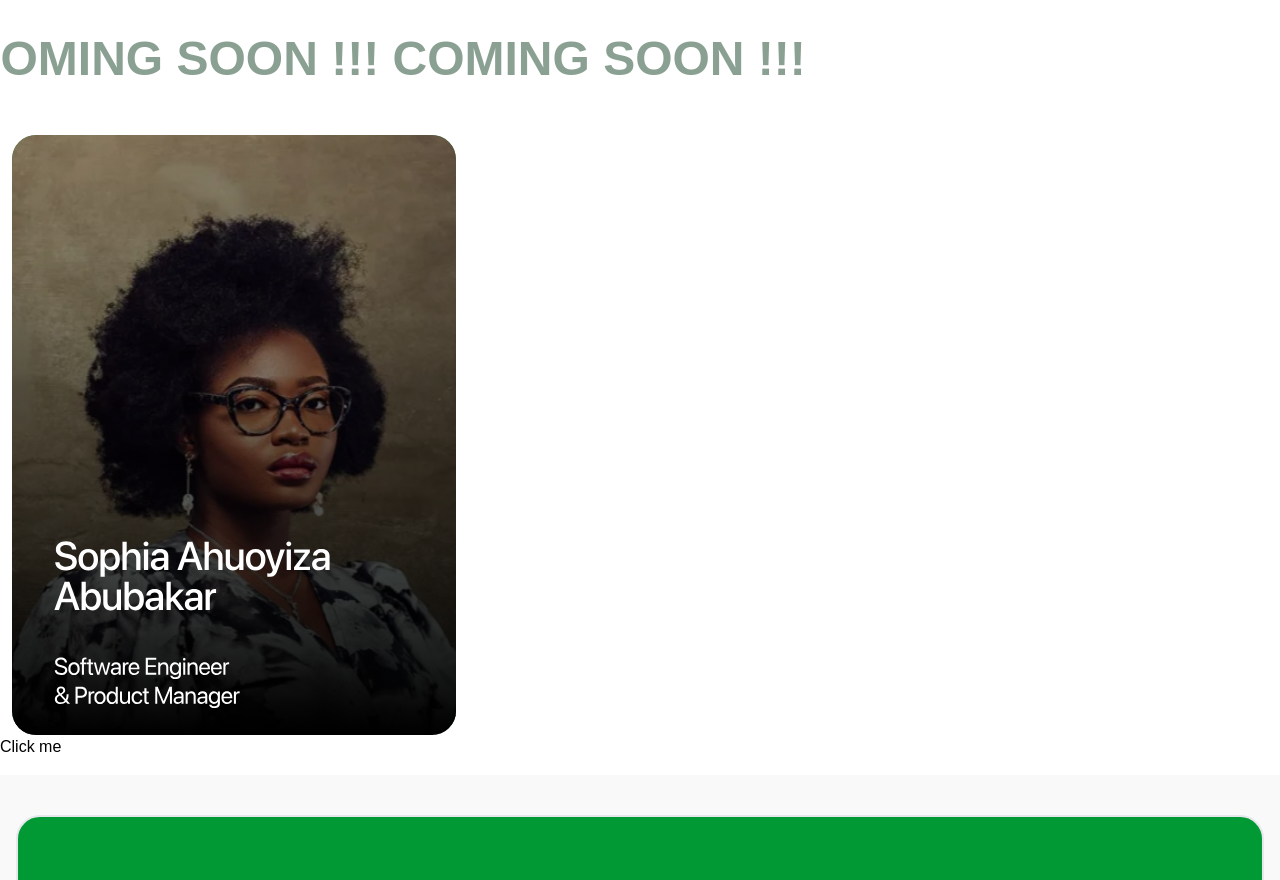
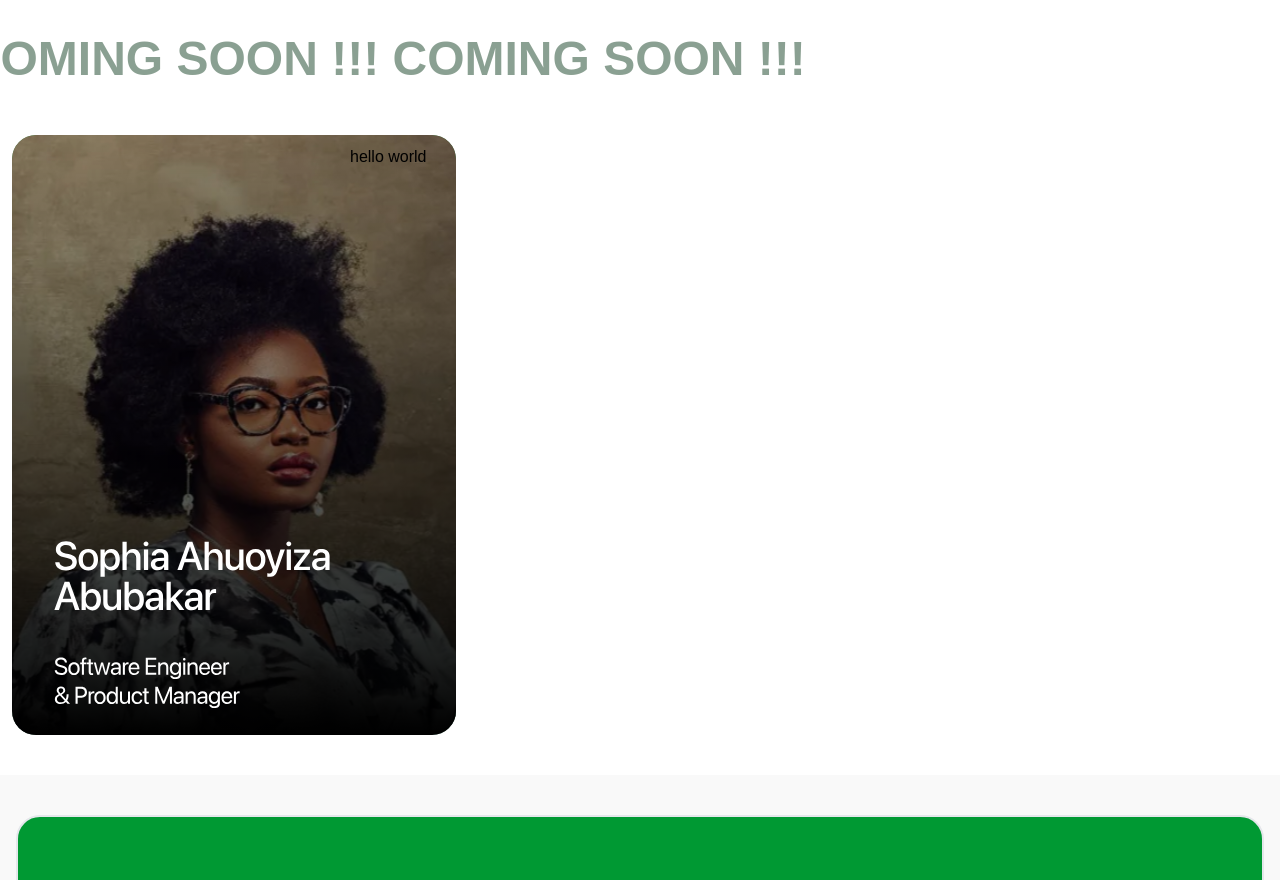
Before and after one commit to juverasworld/dsunnsumit, a Next.js app: page / in a window 1280 px wide. Shown: the part 4020-4900 px from the top of the page. Built offline with nearby package versions, Linux system fonts and the light colour scheme; a web font is replaced by a local one.

Commit message:
organizers page fixes

```diff
--- a/app/globals.css
+++ b/app/globals.css
@@ -79,3 +79,10 @@ text-align: center;
   opacity: 0.7; /* Adjust the opacity as needed */
   /* Add any other styles you want for your inactive color */
 }
+
+
+.abs{
+position: absolute;
+left: 350px;
+top:10px
+}
--- a/app/page.tsx
+++ b/app/page.tsx
@@ -5,6 +5,7 @@ import Image from 'next/image';
 import ImageSlider from '@/component/imageSlider';
 import Footer from '@/component/Footer';
 import Timer from '@/component/Timer';
+import Images from '@/component/image';
 
 
 const Navbar = () => {
@@ -467,7 +468,8 @@ const Navbar = () => {
 
       </section>
       <section id="organizers" className='my-7'>
-        <ImageSlider />
+        {/* <ImageSlider /> */}
+        <Images/>
 
       </section>
 
--- /dev/null
+++ b/component/image.tsx
@@ -0,0 +1,19 @@
+import Image from "next/image"
+import Link from "next/link"
+export default function Images(){
+    return(
+        <div className="">
+            <div className="relative">
+
+                             <Image width="10" height="10" src="/img/sophia.svg" alt="image" className="w-auto relative mx-3" />
+<Link href={"/"} className="abs"> hello world</Link>
+
+
+
+
+
+
+            </div>
+        </div>
+    )
+}
--- a/component/imageSlider.tsx
+++ b/component/imageSlider.tsx
@@ -70,53 +70,45 @@ const ImageSlider: React.FC = () => {
 
 
   return (
+
     <div className="">
-        <div className="relative">
-             <Image width="10" height="10" src="/img/sophia.svg" alt="image" className="w-auto mx-3" />
+<div className="flex items-center justify-center text-[#3E3F96] xl:leading-[80px] my-3 leading-[52.28px] tracking-[-2%] my-5 font-bold xl:text-[72px] text-[48px]">Organizers</div>
+    <div className="ml-16 my-4">
 
-      <button className="absolute top-[10px] right-12 bg-blue-500 text-white p-2 rounded-full">
-        Click me
+    <div ref={sliderRef} className="flex ml-16  pl-10 overflow-x-auto speaker relative">
+      <div className="w-"></div>
+
+    {/* <Image width="10" height="10" src="/img/sophia.svg" alt="image" className="w-auto mx-3 " />
+  <Image width="10" height="10" src="/img/sophia.svg" alt="image" className="w-auto mx-3 " />
+  <Image width="10" height="10" src="/img/godson.svg" alt="image" className="w-auto mx-3 " />
+  <Image width="10" height="10" src="/img/godson.svg" alt="image" className="w-auto mx-3 " />
+  <Image width="10" height="10" src="/img/godson.svg" alt="image" className="w-auto mx-3 " />
+  <Image width="10" height="10" src="/img/godson.svg" alt="image" className="w-auto mx-3 " />
+  <Image width="10" height="10" src="/img/godson.svg" alt="image" className="w-auto mx-3 " /> */}
+      {/* Add your other Image components here */}
+    </div>
+    {/* <div className="flex items-center justify-center my-5">
+    <div className="flex my-2 ">
+          <p className=''>
+            <button className='flex items-center justify-center whitespace-nowrap text-[#009933] border-2 border-[#009933] rounded-3xl  px-[16px] py-[8px] text-[16px] w-[240px] my-2'>
+            Join a community
+            <Image src="/img/green.svg" width="10" height="10" alt="" className='w-auto px-2'/>
+            </button></p>
+        </div>
+    </div> */}
+<div className="flex items-center flex-row my-5 justify-center">
+
+      <button onClick={() => scrollSlider('left')}>
+  <Image width="10" height="10" src="/img/right.svg" alt="image" className="w-auto  mx-2" />
+
       </button>
+      <p className='bg-[#F9F9F9]  mx-5'> 0{currentImage}-15</p>
+      <button onClick={() => scrollSlider('right')}>
+      <Image width="10" height="10" src="/img/left.svg" alt="image" className="w-auto  mx-2" />
+</button>
+</div>
     </div>
     </div>
-//     <div className="">
-// <div className="flex items-center justify-center text-[#3E3F96] xl:leading-[80px] my-3 leading-[52.28px] tracking-[-2%] my-5 font-bold xl:text-[72px] text-[48px]">Organizers</div>
-//     <div className="ml-16 my-4">
-
-//     <div ref={sliderRef} className="flex ml-16  pl-10 overflow-x-auto speaker relative">
-//       <div className="w-"></div>
-
-//     {/* <Image width="10" height="10" src="/img/sophia.svg" alt="image" className="w-auto mx-3 " />
-//   <Image width="10" height="10" src="/img/sophia.svg" alt="image" className="w-auto mx-3 " />
-//   <Image width="10" height="10" src="/img/godson.svg" alt="image" className="w-auto mx-3 " />
-//   <Image width="10" height="10" src="/img/godson.svg" alt="image" className="w-auto mx-3 " />
-//   <Image width="10" height="10" src="/img/godson.svg" alt="image" className="w-auto mx-3 " />
-//   <Image width="10" height="10" src="/img/godson.svg" alt="image" className="w-auto mx-3 " />
-//   <Image width="10" height="10" src="/img/godson.svg" alt="image" className="w-auto mx-3 " /> */}
-//       {/* Add your other Image components here */}
-//     </div>
-//     {/* <div className="flex items-center justify-center my-5">
-//     <div className="flex my-2 ">
-//           <p className=''>
-//             <button className='flex items-center justify-center whitespace-nowrap text-[#009933] border-2 border-[#009933] rounded-3xl  px-[16px] py-[8px] text-[16px] w-[240px] my-2'>
-//             Join a community
-//             <Image src="/img/green.svg" width="10" height="10" alt="" className='w-auto px-2'/>
-//             </button></p>
-//         </div>
-//     </div> */}
-// <div className="flex items-center flex-row my-5 justify-center">
-
-//       <button onClick={() => scrollSlider('left')}>
-//   <Image width="10" height="10" src="/img/right.svg" alt="image" className="w-auto  mx-2" />
-
-//       </button>
-//       <p className='bg-[#F9F9F9]  mx-5'> 0{currentImage}-15</p>
-//       <button onClick={() => scrollSlider('right')}>
-//       <Image width="10" height="10" src="/img/left.svg" alt="image" className="w-auto  mx-2" />
-// </button>
-// </div>
-//     </div>
-//     </div>
   );
 };
 
```
